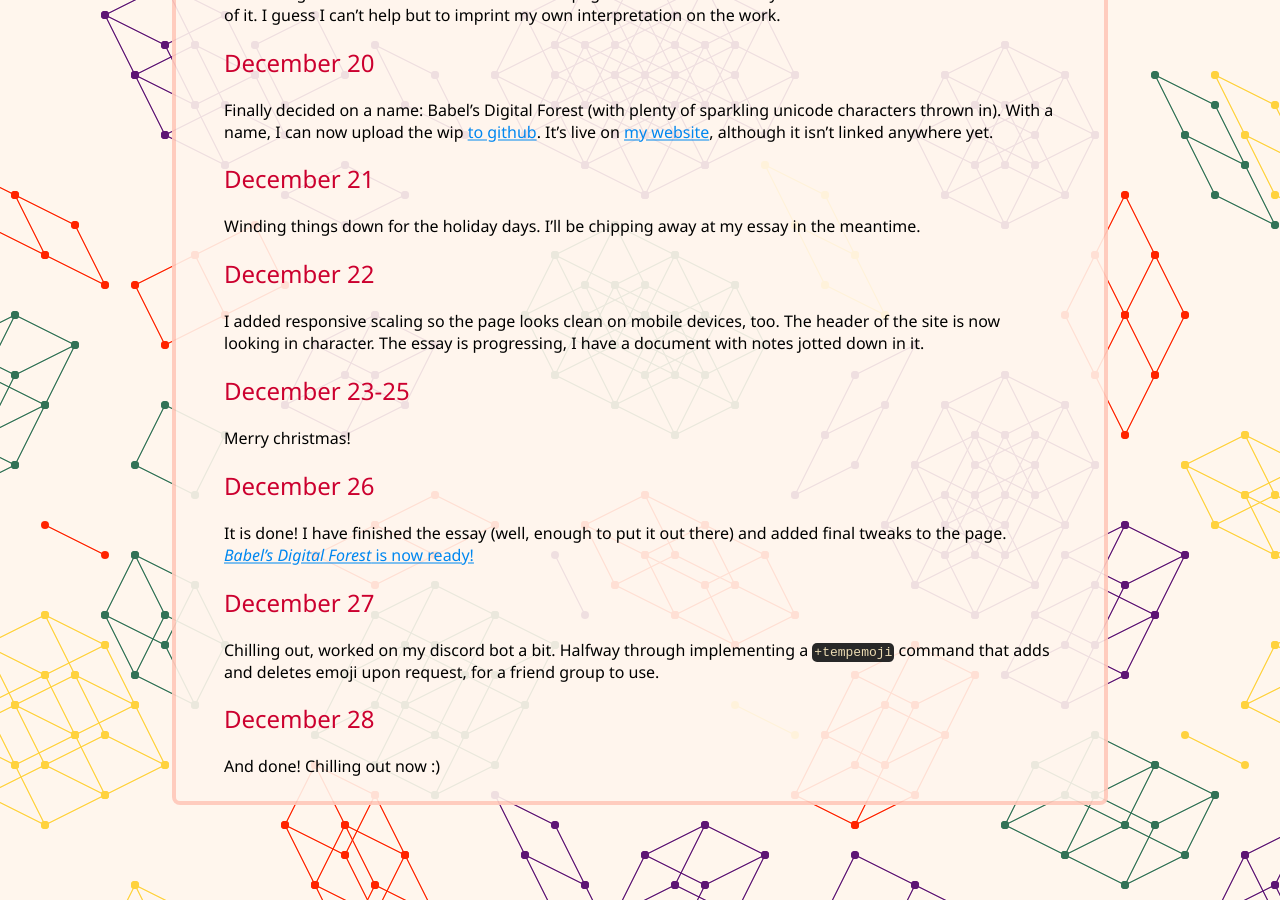
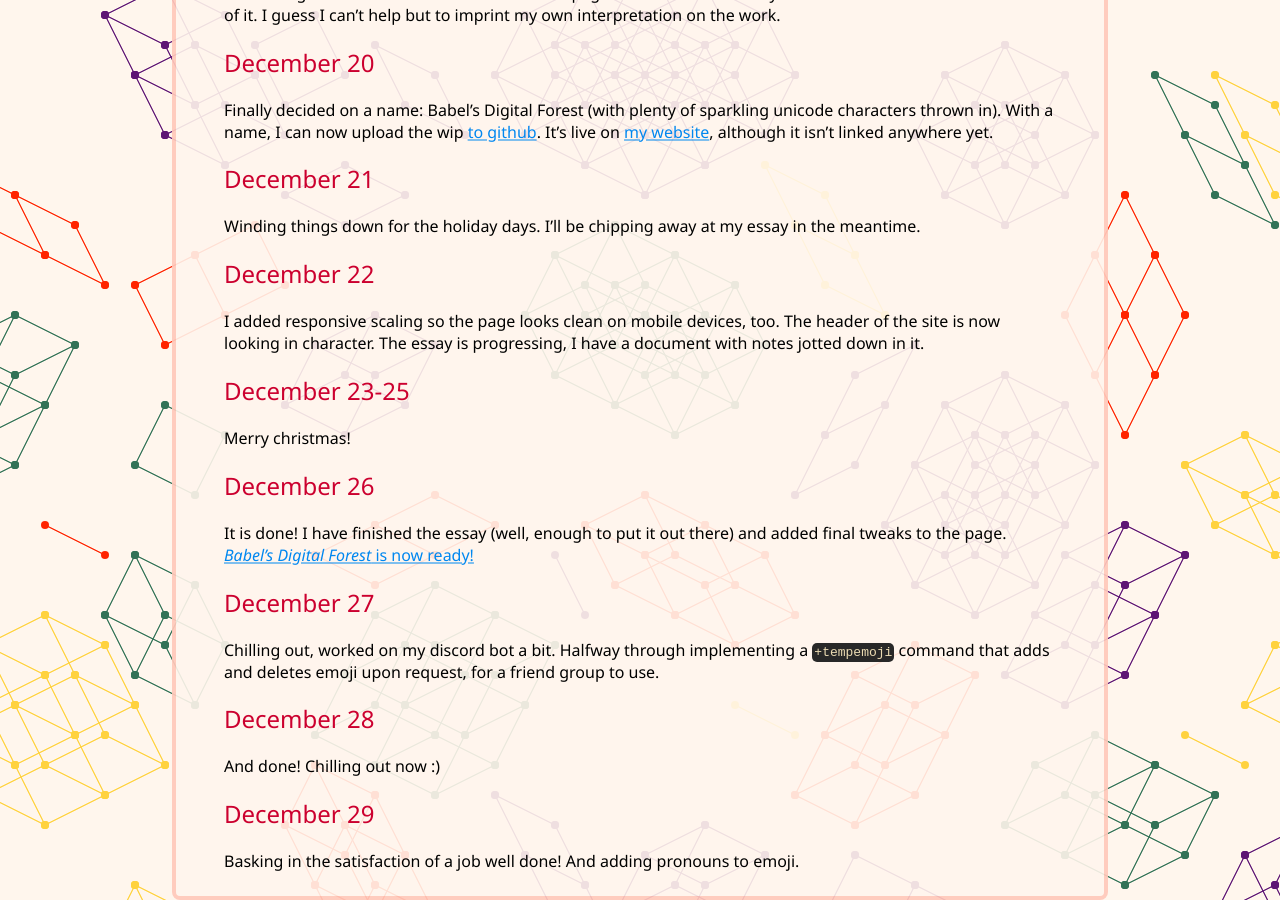
Before and after one commit to RocketRace/rocketrace.github.io, a Jekyll site: the page built from decadv-2024.md, in a window 1280 px wide and 900 px high, scrolled down 8662 px. Built offline with Jekyll 4.4.1, drawn with Linux system fonts in a browser that asks for light colours; formulas are drawn with MathJax 3.

Commit message:
december 29

```diff
--- a/decadv-2024.md
+++ b/decadv-2024.md
@@ -467,6 +467,9 @@ group to use.
 ## December 28
 And done! Chilling out now :)
 
+## December 29
+Basking in the satisfaction of a job well done! And adding pronouns to emoji.
+
 [decadv]: https://eli.li/december-adventure
 [aoc]: https://adventofcode.com/
 [my aoc2023]: https://github.com/RocketRace/aoc2023
```
